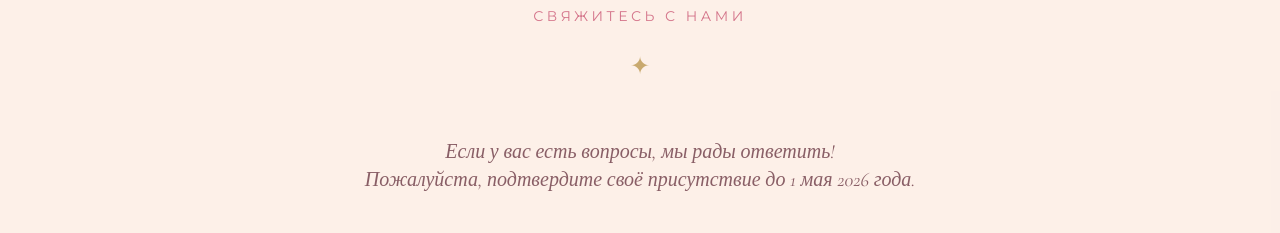
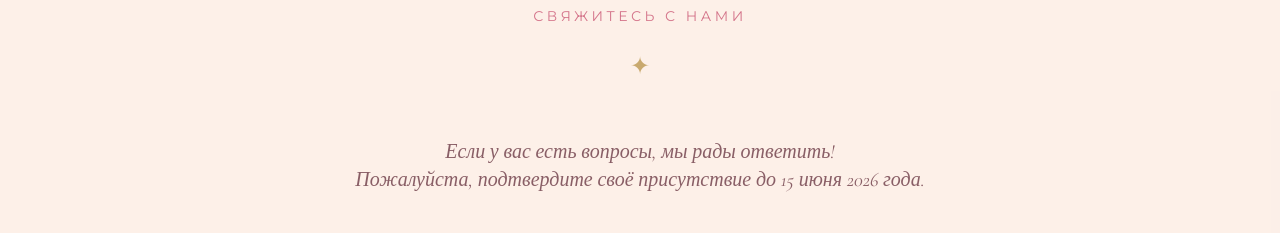
Before and after one commit to pr-poehali-dev/wedding-invitation-site-99, a React (Vite) app: page / in a window 1280 px wide. Shown: the part 3720-3953 px from the top of the page. Built offline with nearby package versions, Linux system fonts and the light colour scheme.

Commit message:
Подтвердить присутствие до 15.06.2026

```diff
--- a/src/pages/Index.tsx
+++ b/src/pages/Index.tsx
@@ -341,7 +341,7 @@ export default function Index() {
           <SectionTitle subtitle="Свяжитесь с нами">Контакты</SectionTitle>
           <p className="font-cormorant text-xl italic mb-10" style={{ color: 'rgba(107,58,69,0.8)' }}>
             Если у вас есть вопросы, мы рады ответить!<br />
-            Пожалуйста, подтвердите своё присутствие до 1 мая 2026 года.
+            Пожалуйста, подтвердите своё присутствие до 15 июня 2026 года.
           </p>
           <div className="grid md:grid-cols-2 gap-6 mb-10">
             {[
```
